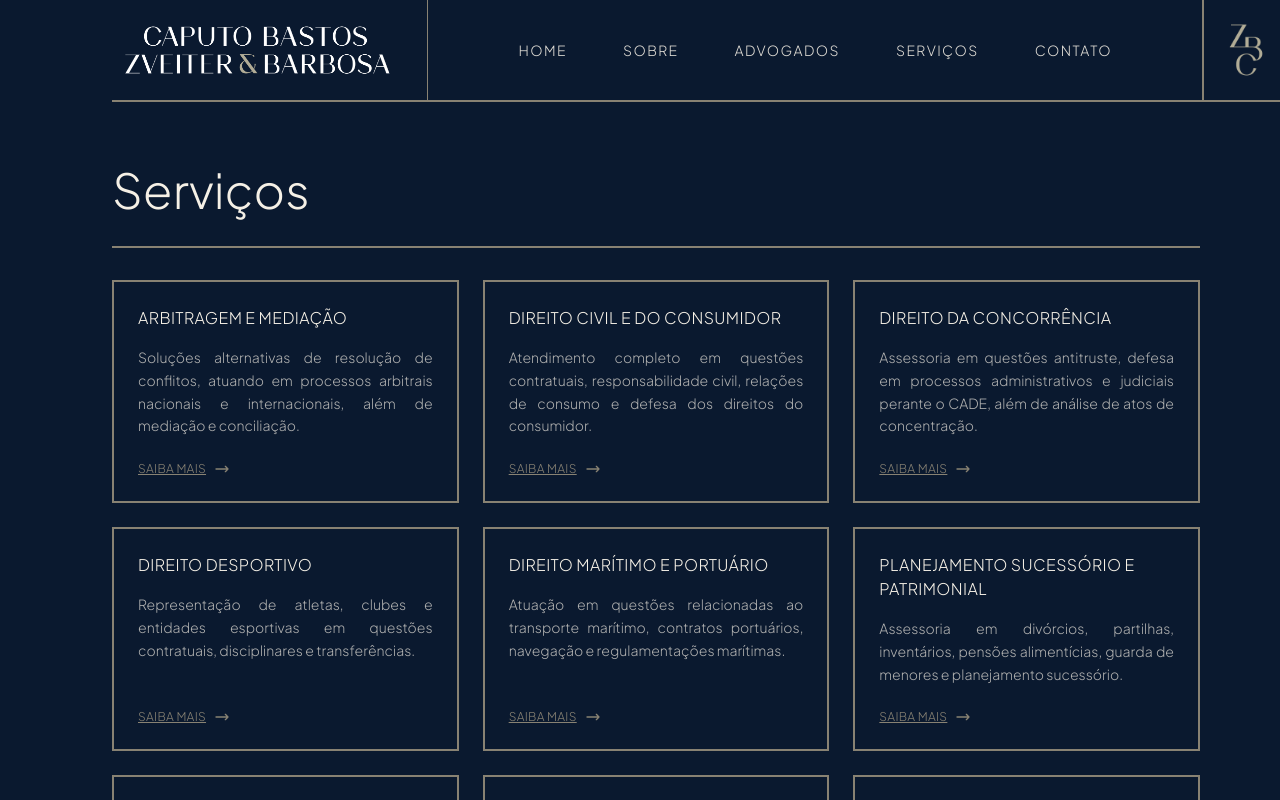
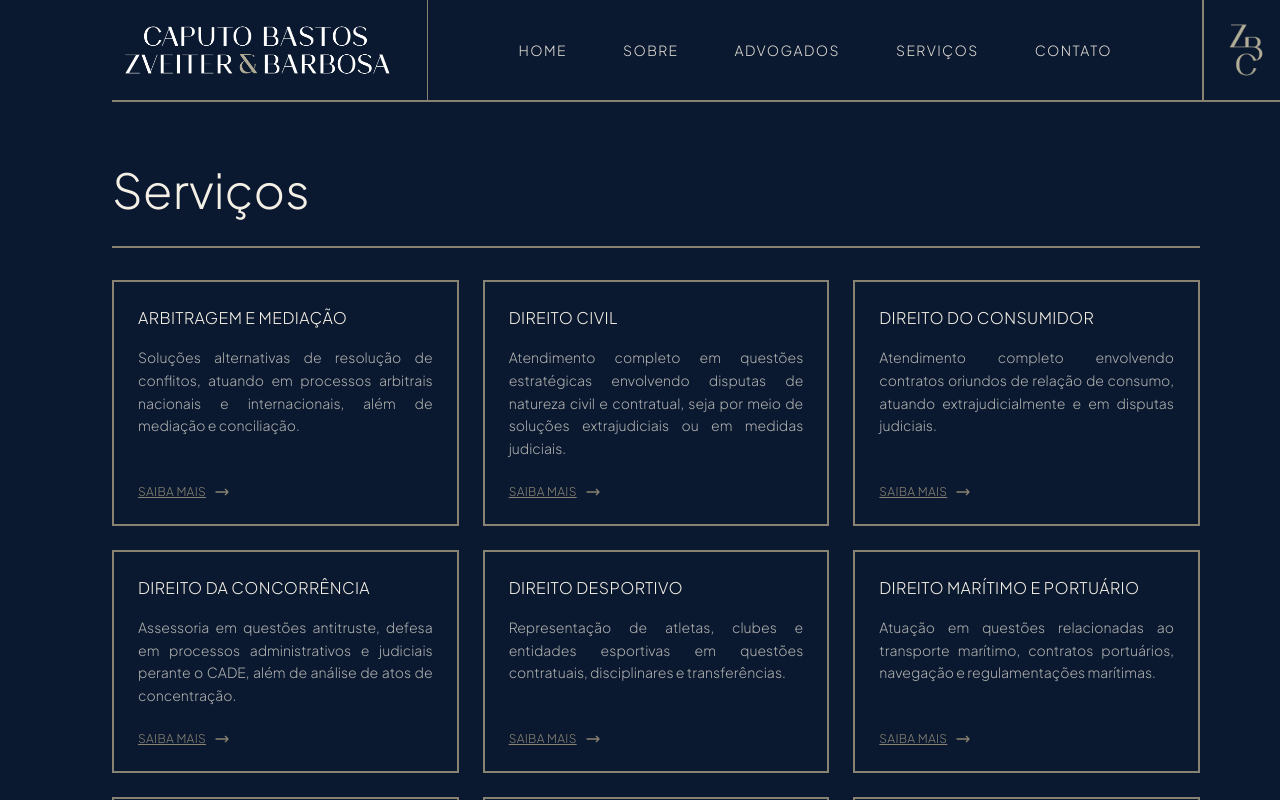
Before and after one commit to cbzb/cbzb-website, a Next.js app: page /servicos in a window 1280 px wide. Shown: the top 800 px of the page. Built offline with nearby package versions, Linux system fonts and the light colour scheme; a web font is replaced by a local one.

Commit message:
alterações finais- falta descrição de dois

```diff
--- a/src/app/advogados/page.js
+++ b/src/app/advogados/page.js
@@ -15,7 +15,7 @@ export default function AdvogadosPage() {
       nome: 'Terence Zveiter',
       cargo: 'Sócio',
       foto: '/Fotos/Terence.png',
-      especialidades: ['Advocacy', 'Arbitragem e Mediação', 'Civil', 'Concorrência', 'Consumidor', 'Desportivo', 'Médico e Hospitalar', 'Público', 'Societário e M&A', 'Trabalhista', 'Tribunais Superiores']
+      especialidades: ['Advocacy', 'Arbitragem e Mediação', 'Civil', 'Concorrência', 'Consumidor', 'Desportivo', 'Médico e Hospitalar', 'Público', 'Empresarial', 'Trabalhista', 'Tribunais Superiores']
     },
     {
       nome: 'Igor Barbosa Faria',
@@ -27,13 +27,13 @@ export default function AdvogadosPage() {
       nome: 'Aline Arantes Oliveira Loureiro',
       cargo: 'Associada',
       foto: '/Fotos/aline.png',
-      especialidades: ['Civil', 'Consumidor', 'Imobiliário']
+      especialidades: ['Civil', 'Consumidor', 'Imobiliário', 'Médico e Hospitalar']
     },
     {
       nome: 'João Víctor Pereira da Silva',
       cargo: 'Associado',
       foto: '/Fotos/joao.png',
-      especialidades: ['Civil', 'Consumidor']
+      especialidades: ['Civil', 'Consumidor', 'Médico e Hospitalar']
     },
     {
       nome: 'Fabiana da Silva Lelis Faria',
--- a/src/app/contato/page.js
+++ b/src/app/contato/page.js
@@ -14,7 +14,8 @@ export default function ContatoPage() {
   const areasAtuacao = [
     'Advocacy',
     'Arbitragem e Mediação',
-    'Direito Civil e do Consumidor',
+    'Direito Civil',
+    'Direito do Consumidor',
     'Direito da Concorrência',
     'Direito Desportivo',
     'Direito Empresarial',
--- a/src/app/servicos/page.js
+++ b/src/app/servicos/page.js
@@ -19,9 +19,22 @@ export default function ServicosPage() {
       ]
     },
     {
-      name: 'Direito Civil e do Consumidor',
-      description: 'Atendimento completo em questões contratuais, responsabilidade civil, relações de consumo e defesa dos direitos do consumidor.',
-      detailedDescription: 'Atendimento completo em questões contratuais, responsabilidade civil e relações de consumo. Defendemos os direitos do consumidor em todas as esferas, incluindo questões contratuais complexas, responsabilidade civil extracontratual e contratual, bem como ações coletivas e individuais em defesa do consumidor.',
+      name: 'Direito Civil',
+      description: 'Atendimento completo em questões estratégicas envolvendo disputas de natureza civil e contratual, seja por meio de soluções extrajudiciais ou em medidas judiciais.',
+      detailedDescription: 'Atendimento completo em questões estratégicas envolvendo disputas de natureza civil e contratual, seja por meio de soluções extrajudiciais ou em medidas judiciais, em favor dos nossos clientes. Possuindo expertise em solução de conflitos complexos perante, especialmente, aos Tribunais Superiores.',
+      responsaveis: [
+        { nome: 'Terence Zveiter', cargo: 'Sócio' },
+        { nome: 'Leonardo Caputo Bastos Zveiter', cargo: 'Sócio' },
+        { nome: 'Igor Barbosa Faria', cargo: 'Sócio' },
+        { nome: 'Aline Arantes Oliveira Loureiro', cargo: 'Associada' },
+        { nome: 'João Víctor Pereira da Silva', cargo: 'Associado' },
+        { nome: 'Vítor Fortini Düvelius', cargo: 'Associado' }
+      ]
+    },
+    {
+      name: 'Direito do Consumidor',
+      description: 'Atendimento completo envolvendo contratos oriundos de relação de consumo, atuando extrajudicialmente e em disputas judiciais.',
+      detailedDescription: 'Atendimento completo envolvendo contratos oriundos de relação de consumo, atuando extrajudicialmente visando precaver nossos clientes de eventuais disputas que porventura possam surgir. Atuamos, do mesmo modo, em disputas judiciais de relação de consumo, possibilitando uma defesa capacitada aos nossos clientes em caso de eventuais litígios, inclusive, com vasta experiência em Ações Civis Públicas e Coletivas.',
       responsaveis: [
         { nome: 'Terence Zveiter', cargo: 'Sócio' },
         { nome: 'Leonardo Caputo Bastos Zveiter', cargo: 'Sócio' },
@@ -42,7 +55,7 @@ export default function ServicosPage() {
     {
       name: 'Direito Desportivo',
       description: 'Representação de atletas, clubes e entidades esportivas em questões contratuais, disciplinares e transferências.',
-      detailedDescription: 'Representação especializada de atletas, clubes e entidades esportivas em questões contratuais, disciplinares e transferências. Atuamos perante tribunais desportivos, confederações e federações, com expertise em negociação de contratos esportivos, questões disciplinares e processos de transferência nacional e internacional.',
+      detailedDescription: 'Representação especializada de atletas, clubes e entidades esportivas em questões contratuais, disciplinares e transferências. Atuamos perante tribunais desportivos, confederações e federações, com expertise em negociação de contratos esportivos, questões disciplinares e processos de transferência nacional e internacional. Do mesmo modo, o escritório possui vasta experiência em demandas judiciais envolvendo a relação entre atletas e associações desportiva, representando grandes clubes em território nacional.',
       responsaveis: [
         { nome: 'Terence Zveiter', cargo: 'Sócio' },
         { nome: 'Leonardo Caputo Bastos Zveiter', cargo: 'Sócio' }
@@ -69,6 +82,7 @@ export default function ServicosPage() {
       description: 'Acompanhamento de negócios imobiliários, contratos de construção, incorporação imobiliária e questões condominiais.',
       detailedDescription: 'Acompanhamento completo de negócios imobiliários, incluindo contratos de compra e venda, locação, incorporação imobiliária e questões condominiais. Atuamos na elaboração e revisão de contratos, due diligence imobiliária, regularização de imóveis e questões relacionadas à construção civil.',
       responsaveis: [
+        { nome: 'Terence Zveiter', cargo: 'Sócio' },
         { nome: 'Aline Arantes Oliveira Loureiro', cargo: 'Associada' }
       ]
     },
@@ -78,7 +92,9 @@ export default function ServicosPage() {
       detailedDescription: 'Defesa especializada de profissionais da saúde e instituições hospitalares em processos éticos perante conselhos de classe, processos trabalhistas específicos do setor de saúde e ações de responsabilidade civil. Atuamos também em questões relacionadas à saúde suplementar e regulamentações do setor.',
       responsaveis: [
         { nome: 'Terence Zveiter', cargo: 'Sócio' },
-        { nome: 'Leonardo Caputo Bastos Zveiter', cargo: 'Sócio' }
+        { nome: 'Leonardo Caputo Bastos Zveiter', cargo: 'Sócio' },
+        { nome: 'Aline Arantes Oliveira Loureiro', cargo: 'Associada' },
+        { nome: 'João Víctor Pereira da Silva', cargo: 'Associado' }
       ]
     },
     {
@@ -96,6 +112,8 @@ export default function ServicosPage() {
       detailedDescription: 'Atuamos na assessoria jurídica de empresas em todas as fases de sua atividade, desde a constituição até operações societárias complexas. Nossa atuação abrange a elaboração e revisão de contratos empresariais, planejamento e reestruturações societárias, resolução de conflitos entre sócios, due diligence e consultoria preventiva para mitigação de riscos. Também representamos nossos clientes em demandas judiciais e arbitrais envolvendo questões empresariais, sempre com foco na segurança jurídica e na estratégia de negócios.',
       responsaveis: [
         { nome: 'Terence Zveiter', cargo: 'Sócio' },
+        { nome: 'Leonardo Caputo Bastos Zveiter', cargo: 'Sócio' },
+        { nome: 'Igor Barbosa Faria', cargo: 'Sócio' },
         { nome: 'Alexandre Gomes da Silva Alves', cargo: 'Associado' }
       ]
     },
```
Also changed, not shown: 1 other file (tests, documents, lock files or other folders).
